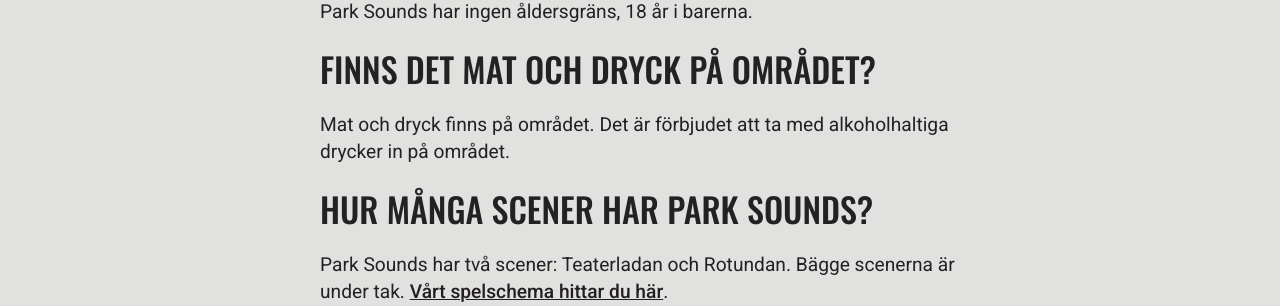
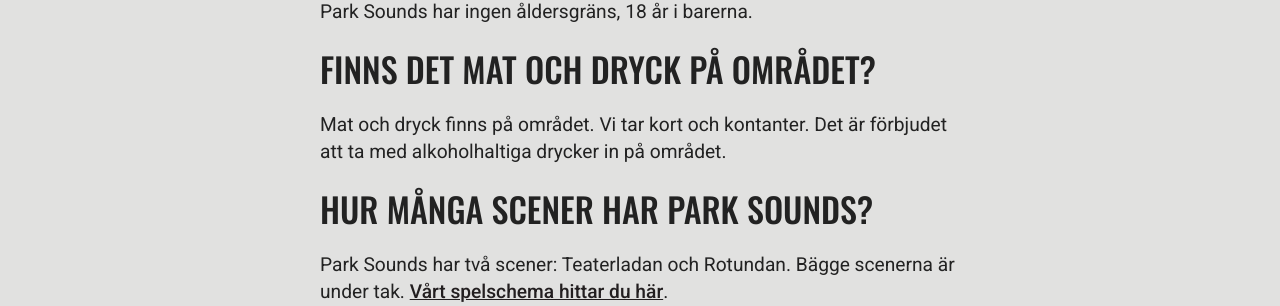
Before and after one commit to parksounds/parksounds.se, a Jekyll site: the page built from index.md, in a window 1280 px wide. Shown: the part 561-867 px from the top of the page. Built offline with Jekyll 4.4.1, drawn with Linux system fonts in a browser that asks for light colours.

Commit message:
Content updates
Edits

```diff
--- a/index.md
+++ b/index.md
@@ -20,7 +20,7 @@
 
 ## Finns det mat och dryck på området?
 
-Mat och dryck finns på området. Det är förbjudet att ta med alkoholhaltiga drycker in på området.
+Mat och dryck finns på området. Vi tar kort och kontanter. Det är förbjudet att ta med alkoholhaltiga drycker in på området.
 
 ## Hur många scener har Park Sounds?
 
```
